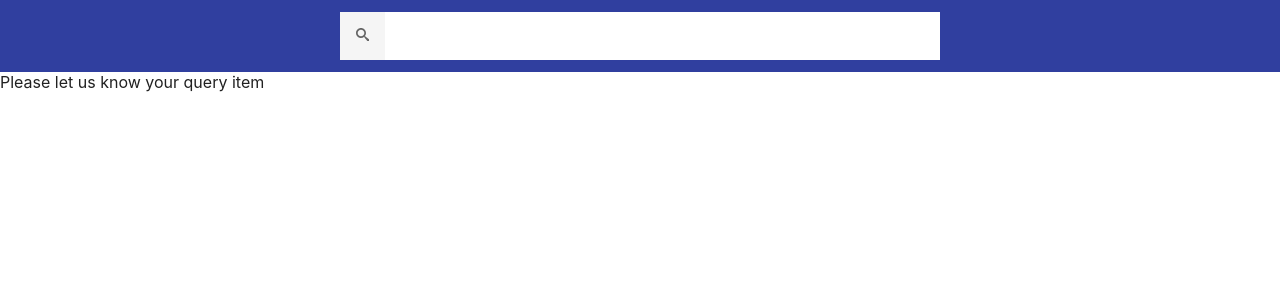
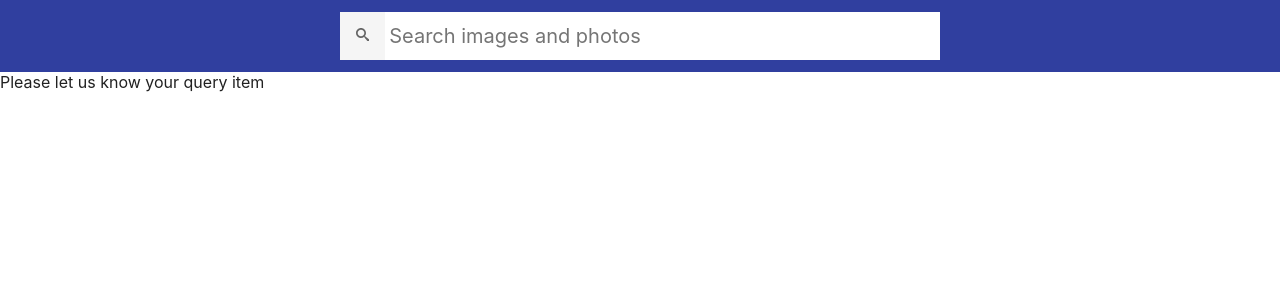
Before and after one commit to vokur13/goit-react-hw-04-image-draft, a React (Create React App) app: page / in a window 1280 px wide. Shown: the top 300 px of the page. Built offline with nearby package versions, Linux system fonts and the light colour scheme.

Commit message:
Update Searchbar.jsx

```diff
--- a/src/components/Searchbar/Searchbar.jsx
+++ b/src/components/Searchbar/Searchbar.jsx
@@ -1,4 +1,5 @@
 import PropTypes from 'prop-types';
+import { useEffect } from 'react';
 import { useForm } from 'react-hook-form';
 // import { toast } from 'react-toastify';
 // import { ReactComponent as MyIcon } from './.svg';
@@ -12,13 +13,21 @@ export function Searchbar({ onFormSubmit }) {
     register,
     handleSubmit,
     watch,
-    formState: { errors },
+    reset,
+    formState: { errors, isSubmitSuccessful },
   } = useForm();
+
   const onSubmit = data => {
     onFormSubmit(data);
   };
 
   console.log(watch('query'));
+
+  useEffect(() => {
+    if (isSubmitSuccessful) {
+      reset({ query: '' });
+    }
+  }, [isSubmitSuccessful, reset]);
 
   return (
     <Box
@@ -41,7 +50,13 @@ export function Searchbar({ onFormSubmit }) {
         <SearchFormButton type="submit">
           <ImSearch style={{ marginRight: 0 }} />
         </SearchFormButton>
-        <Input defaultValue="" {...register('query')} />
+        <Input
+          placeholder="Search images and photos"
+          autoComplete="off"
+          autoFocus
+          defaultValue=""
+          {...register('query')}
+        />
         {errors.queryRequired && <span>This field is required</span>}
       </SearchForm>
     </Box>
```
